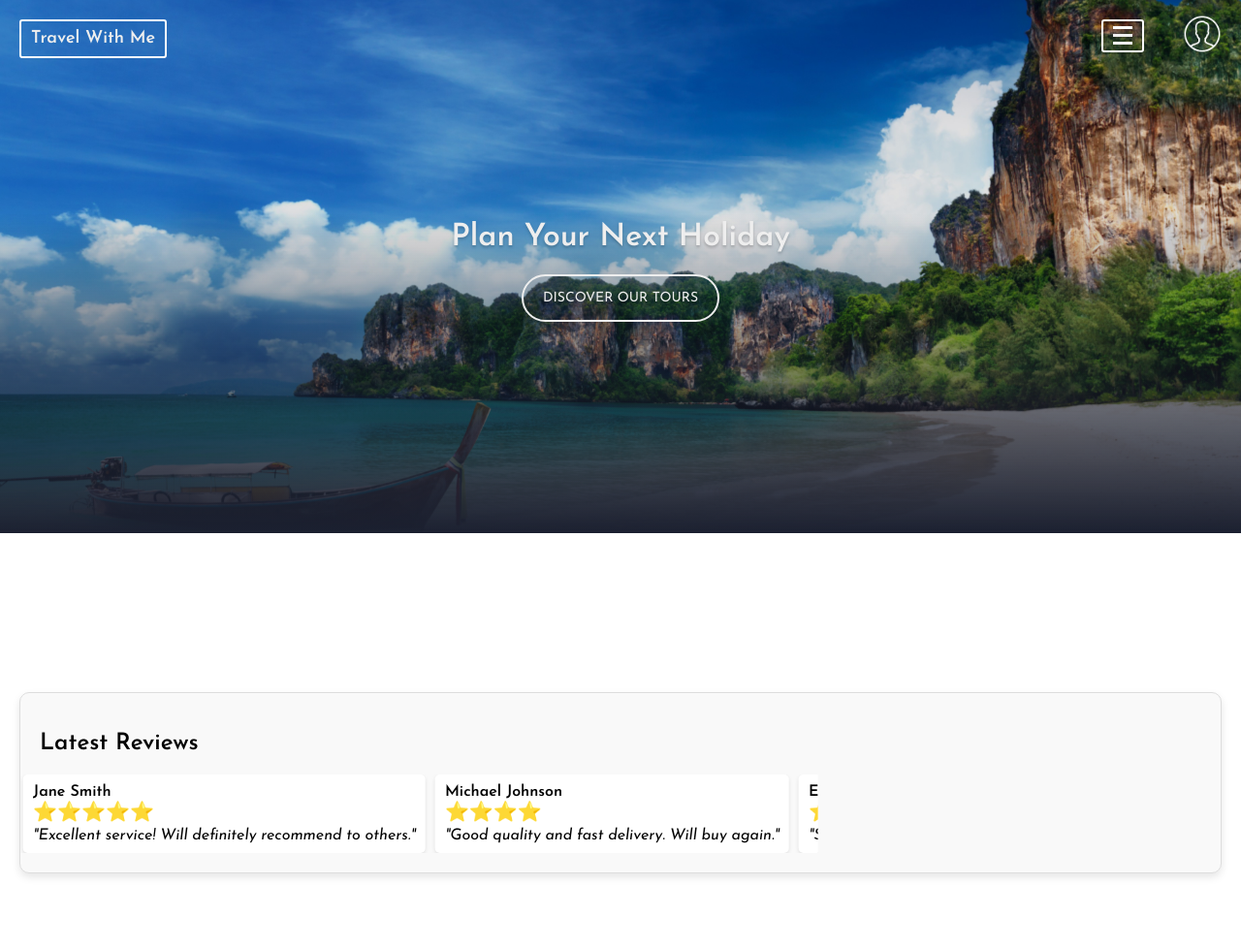
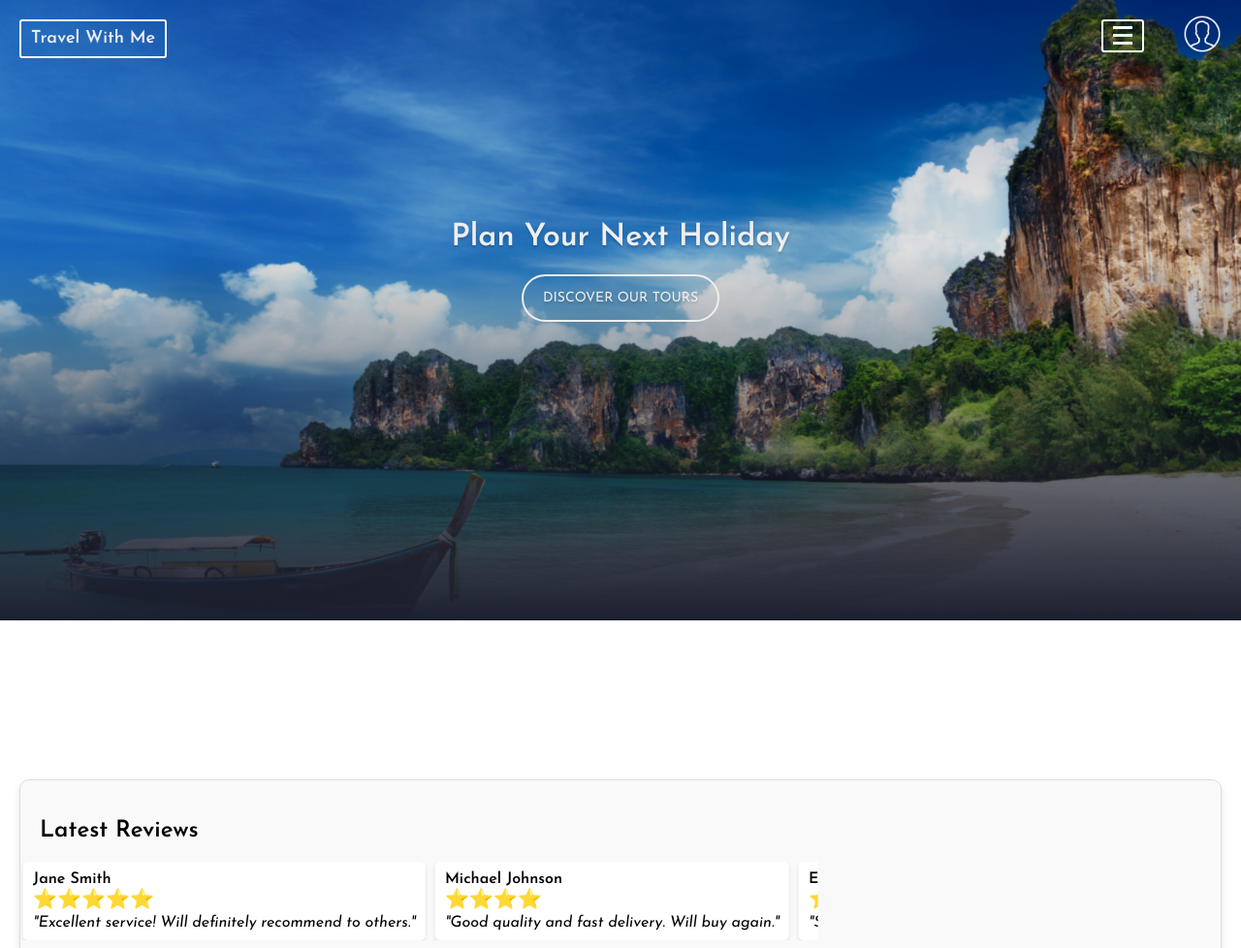
Before and after one commit to Pasindu1020/Travel-Agency, a PHP site: page /Finalproject.html in a window 1280 px wide. Shown: the top 978 px of the page at 97% size. Run offline with PHP 8.4, Linux system fonts and the light colour scheme.

Commit message:
Update Finalproject.css

```diff
--- a/Finalproject.css
+++ b/Finalproject.css
@@ -24,7 +24,7 @@ a {
     align-content: flex-start;
     height: 50vw;
     min-height: 400px;
-    max-height: 550px;
+    max-height: auto;
     min-width: 300px;
     color: #eee;
 }
@@ -200,7 +200,7 @@ a {
     }
 
     50% {
-        transform: scale(1.1) translateY(-20%)
+        transform: scale(1.2) translateY(0%)
     }
 }
 
@@ -237,7 +237,7 @@ a {
     margin: 20px;
     max-width: auto;
     max-height: 300px; /* Set max height for card */
-    overflow: hidden; /* Hide overflow */
+    overflow:auto; /* Hide overflow */
     box-shadow: 0 4px 8px rgba(0, 0, 0, 0.1);
   }
 
```
